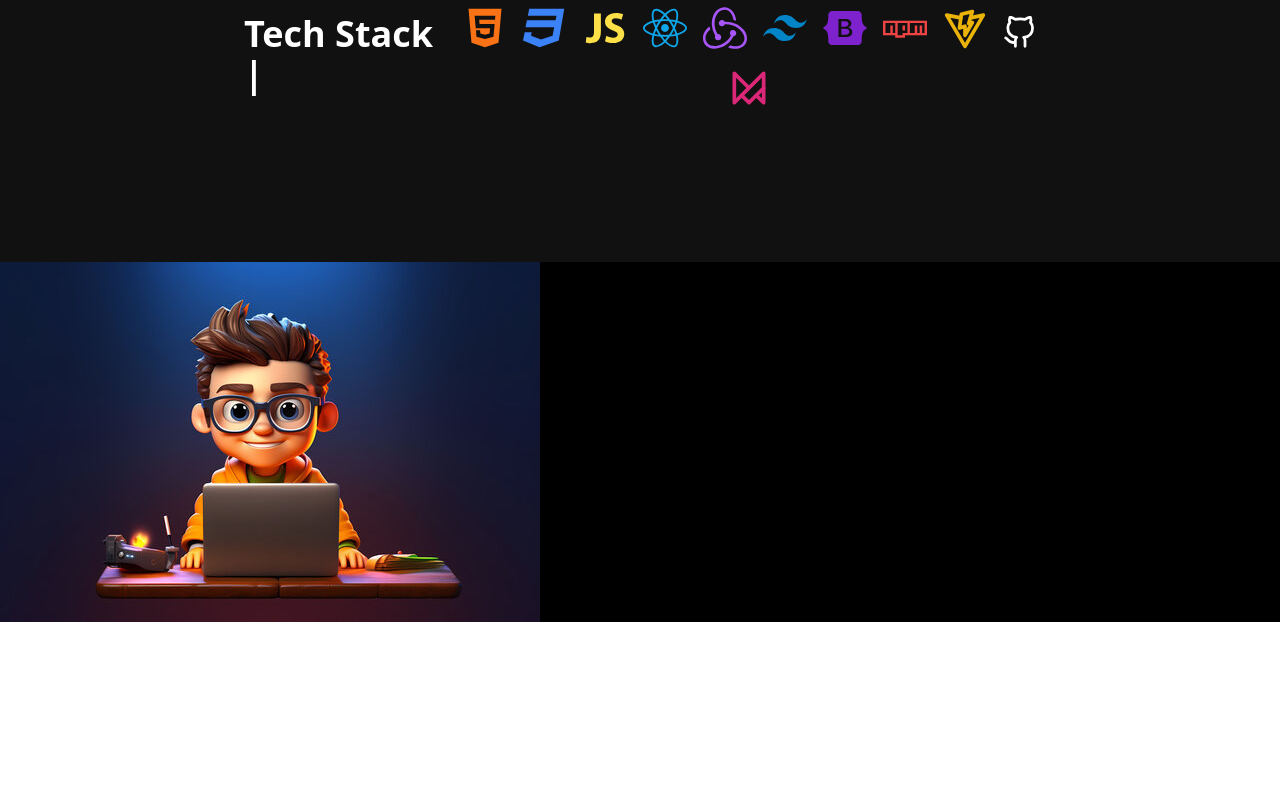
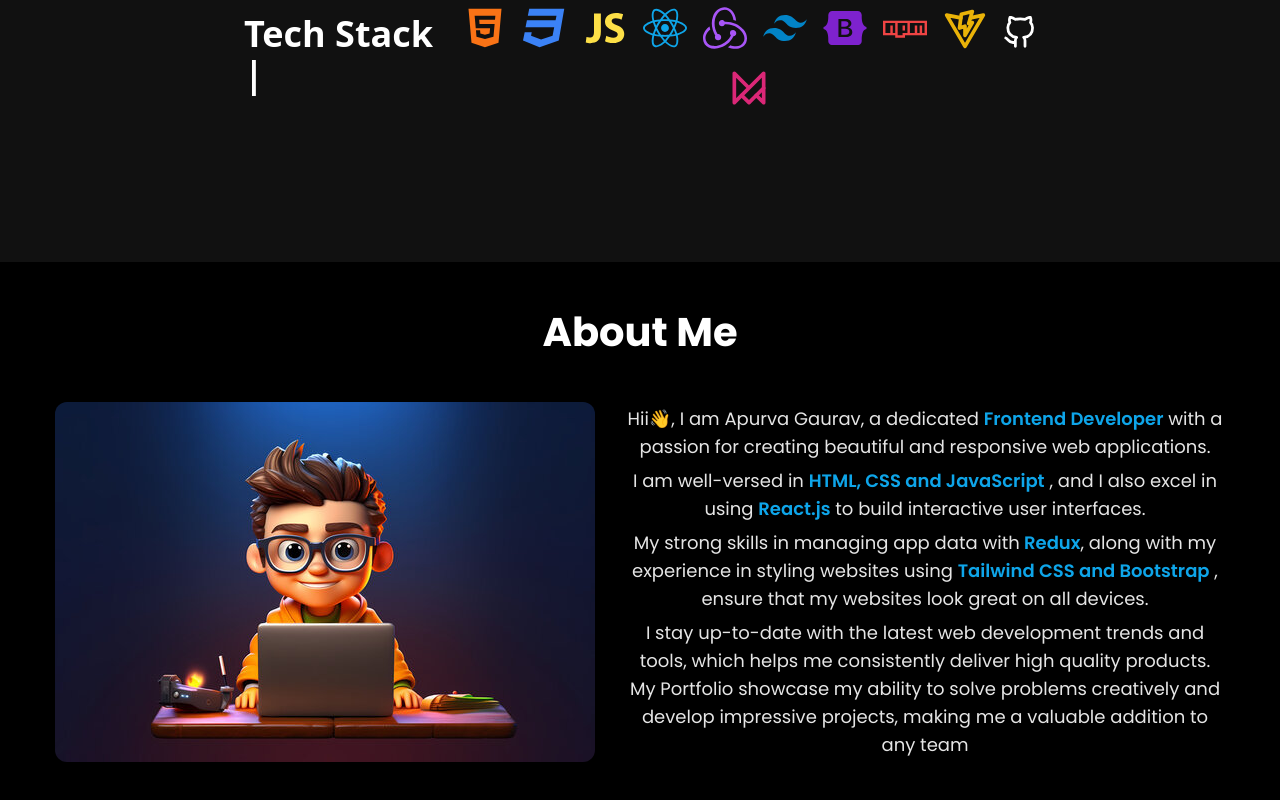
Before and after one commit to AG-codesDev/Personal-Portfolio, a React (Vite) app: page / in a window 1280 px wide. Shown: the part 538-1338 px from the top of the page. Before the commit the page ends 1160 px from the top, so only its background shows below. Built offline with nearby package versions, Linux system fonts and the light colour scheme.

Commit message:
add about Me section

```diff
--- a/src/Components/About Me/AboutMe.jsx
+++ b/src/Components/About Me/AboutMe.jsx
@@ -1,12 +1,97 @@
 import React from "react";
+import { motion } from "framer-motion";
 
 const AboutMe = () => {
+  const headingVariant = {
+    initial: { y: -50, opacity: 0 },
+    whileInView: { y: 0, opacity: 1 },
+  };
+  const springTransition = {
+    type: "spring",
+    stiffness: 80,
+    damping: 4,
+    delay: 0.3,
+  };
+  const ImgBoxVariant = {
+    initial: { x: -100, opacity: 0 },
+    whileInView: { x: 0, opacity: 1 },
+  };
+  const TextBoxVariant = {
+    initial: { x: +50, opacity: 0 },
+    whileInView: { x: 0, opacity: 1 },
+  };
+  //   viewport={{ once: true, amount: 0.8 }}
+
   return (
-    <div className=" container bg-black flex ">
-      <div className="imgBox">
-        <img src="src\assets\coding-animated.jpg" alt="" />
+    <div className="flex flex-col p-10 bg-black">
+      <motion.h1
+        variants={headingVariant}
+        initial="initial"
+        whileInView="whileInView"
+        transition={springTransition}
+        viewport={{ once: true, amount: 0.8 }}
+        className="text-white font-bold text-[2.5rem] font-Poppins text-center mb-10"
+      >
+        About Me
+      </motion.h1>
+      <div className="container flex flex-col gap-4 lg:gap-0 lg:flex-row justify-around ">
+        <motion.div
+          variants={ImgBoxVariant}
+          initial="initial"
+          whileInView="whileInView"
+          transition={springTransition}
+          viewport={{ once: true, amount: 0.8 }}
+          className="imgBox w-fit "
+        >
+          <img
+            src="src\assets\coding-animated.jpg"
+            alt=""
+            className="rounded-xl"
+          />
+        </motion.div>
+        <motion.div
+          variants={TextBoxVariant}
+          initial="initial"
+          whileInView="whileInView"
+          transition={springTransition}
+          viewport={{ once: true, amount: 0.8 }}
+          className="myDetails w-full lg:w-1/2 text-center flex flex-col justify-around font-Poppins lg:text-lg text-neutral-200 "
+        >
+          <span>
+            Hii👋, I am Apurva Gaurav, a dedicated{" "}
+            <span className="font-semibold text-sky-500">
+              Frontend Developer
+            </span>{" "}
+            with a passion for creating beautiful and responsive web
+            applications.{" "}
+          </span>
+          <span>
+            I am well-versed in{" "}
+            <span className="text-sky-500 font-semibold">
+              HTML, CSS and JavaScript
+            </span>{" "}
+            , and I also excel in using{" "}
+            <span className="text-sky-500 font-semibold">React.js</span> to
+            build interactive user interfaces.
+          </span>
+          <span>
+            My strong skills in managing app data with
+            <span className="text-sky-500 font-semibold"> Redux</span>, along
+            with my experience in styling websites using{" "}
+            <span className="text-sky-500 font-semibold">
+              Tailwind CSS and Bootstrap
+            </span>{" "}
+            , ensure that my websites look great on all devices.
+          </span>
+          <span>
+            I stay up-to-date with the latest web development trends and tools,
+            which helps me consistently deliver high quality products. My
+            Portfolio showcase my ability to solve problems creatively and
+            develop impressive projects, making me a valuable addition to any
+            team
+          </span>
+        </motion.div>
       </div>
-      <div className="myDetails"></div>
     </div>
   );
 };
--- a/src/Components/Hero Section/PersonalDetails.jsx
+++ b/src/Components/Hero Section/PersonalDetails.jsx
@@ -32,7 +32,7 @@ const PersonalDetails = ({ divVariant, divSpringTransition, iconVariants }) => {
             whileHover="hover"
             whileTap="tap"
             transition={{ type: "spring", stiffness: 300 }}
-            href="https://github.com/ApurvaGaurav"
+            href="https://github.com/AG-codesDev"
             target="_blank"
           >
             <FaGithub className="text-white text-3xl hover:text-sky-500 transition-all cursor-pointer" />
```
